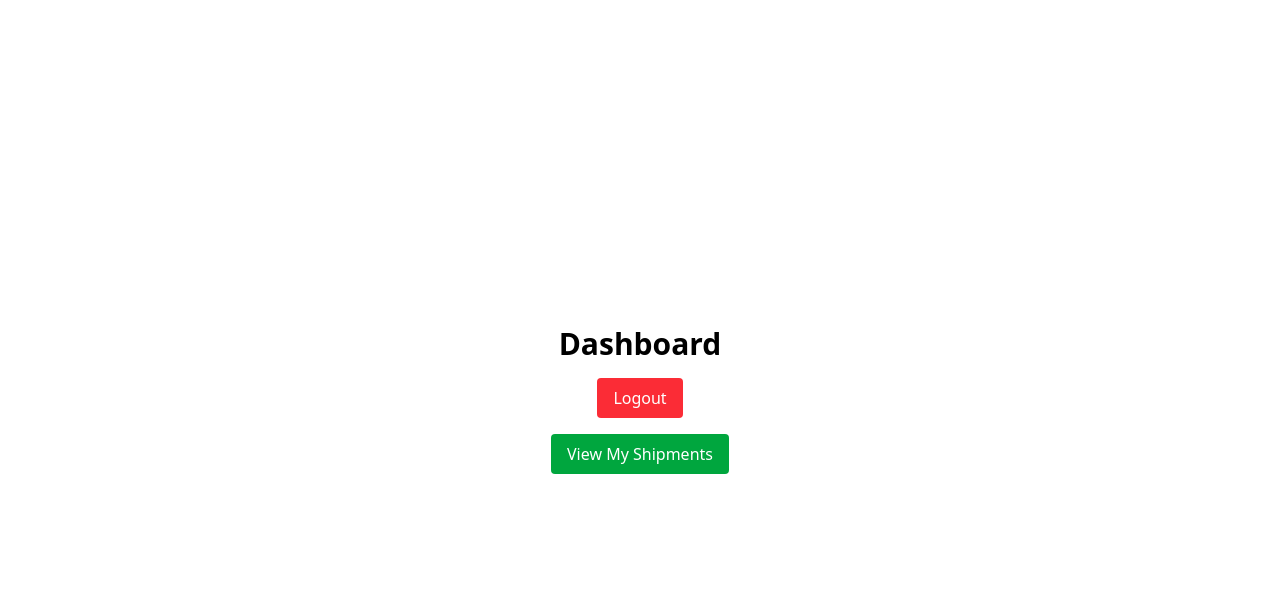
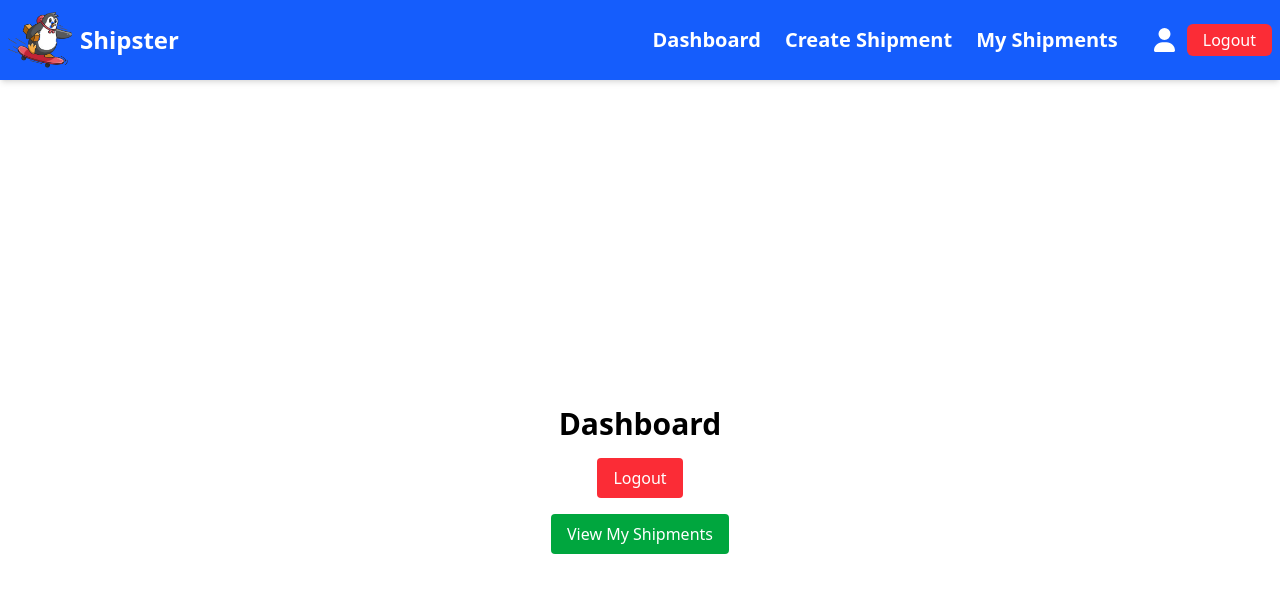
Before and after one commit to sanidhyatilekar18/Shipment_app, a React (Vite) app: page / in a window 1280 px wide. Shown: the top 592 px of the page. Built offline with nearby package versions, Linux system fonts and the light colour scheme; no server answers; sample sign-in values are in the browser's storage.

Commit message:
navbar added

```diff
--- a/package.json
+++ b/package.json
@@ -11,6 +11,9 @@
   },
   "dependencies": {
     "@emailjs/browser": "^4.4.1",
+    "@fortawesome/fontawesome-svg-core": "^6.7.2",
+    "@fortawesome/free-solid-svg-icons": "^6.7.2",
+    "@fortawesome/react-fontawesome": "^0.2.2",
     "@tailwindcss/vite": "^4.1.10",
     "firebase": "^11.9.1",
     "react": "^19.1.0",
--- a/src/App.jsx
+++ b/src/App.jsx
@@ -12,6 +12,7 @@ import AdminDashboard from './pages/AdminDashboard';
 import AdminRoute from './components/AdminRoute';
 import TrackShipment from './pages/TrackShipment';
 import { ToastContainer } from 'react-toastify';
+import Navbar from './components/Navbar';
 
 
 
@@ -22,6 +23,8 @@ function App() {
       <BrowserRouter>
 
         <AuthProvider>
+          <Navbar />
+
           <Routes>
             <Route path="/login" element={<Login />} />
             <Route path="/register" element={<Register />} />
--- /dev/null
+++ b/src/components/Navbar.jsx
@@ -0,0 +1,92 @@
+import React, { useState } from 'react';
+import { Link, useNavigate } from 'react-router-dom';
+import { toast } from 'react-toastify';
+import { FontAwesomeIcon } from '@fortawesome/react-fontawesome';
+import { faBars, faUser } from '@fortawesome/free-solid-svg-icons';
+import { signOut } from 'firebase/auth';
+import { auth } from '../config/firebase';
+import UserProfile from './UserProfile';
+
+function Navbar() {
+  const [menuOpen, setMenuOpen] = useState(false);
+  const [showUserProfile, setShowUserProfile] = useState(false);
+  const navigate = useNavigate();
+
+  const handleLogout = async () => {
+    try {
+      await signOut(auth);
+      toast.success('Logged out successfully');
+      navigate('/login');
+    } catch (error) {
+      console.error('Logout failed:', error);
+      toast.error('Logout failed');
+    }
+  };
+
+  const handleUserProfile = () => {
+    setShowUserProfile((prev) => !prev);
+  };
+
+  return (
+    <nav className="bg-blue-600 text-white shadow-md relative z-50">
+      <div className="max-w-7xl mx-auto px-2 py-3 flex items-center justify-between">
+
+        <div className="flex items-center space-x-4">
+          <button onClick={() => setMenuOpen(!menuOpen)} className="md:hidden">
+            <FontAwesomeIcon icon={faBars} size="xl" />
+          </button>
+          <Link to="/" className="flex items-center space-x-2 text-2xl font-bold">
+            <img src="/ogo.png" alt="Logo" className="h-14 w-16" />
+            <span className='font-bold text-2xl'>Shipster</span>
+          </Link>
+        </div>
+
+
+        <div className="hidden md:flex items-center space-x-6 ">
+          <Link to="/" className="text-xl font-semibold">Dashboard</Link>
+          <Link to="/create-shipment" className="text-xl font-semibold">Create Shipment</Link>
+          <Link to="/shipments" className="text-xl font-semibold">My Shipments</Link>
+
+
+
+          <div className="relative mx-3 space-x-3">
+            <button onClick={handleUserProfile} className="hover:text-gray-200">
+              <FontAwesomeIcon icon={faUser}  size='xl'/>
+            </button>
+            {showUserProfile && (
+              <div className="absolute right-0 mt-2">
+                <UserProfile  />
+              </div>
+            )}
+          </div>
+          {auth.currentUser ? (
+            <button
+              onClick={handleLogout}
+              className="bg-red-500 hover:bg-red-600 text-white px-4 py-1 rounded-md"
+            >
+              Logout
+            </button>
+          ) : (
+            <Link
+              to="/login"
+              className="bg-green-500 hover:bg-green-600 text-white px-4 py-1 rounded-md"
+            >
+              Login
+            </Link>
+          )}
+        </div>
+      </div>
+
+      {menuOpen && (
+        <div className="md:hidden px-4 py-3 bg-blue-500 text-white space-y-2">
+          <Link to="/" onClick={() => setMenuOpen(false)} className="block text-lg">Dashboard</Link>
+          <Link to="/create-shipment" onClick={() => setMenuOpen(false)} className="block text-lg">Create Shipment</Link>
+          <Link to="/shipments" onClick={() => setMenuOpen(false)} className="block text-lg">My Shipments</Link>
+          <button onClick={handleLogout} className="block text-left w-full text-red-300">Logout</button>
+        </div>
+      )}
+    </nav>
+  );
+}
+
+export default Navbar;
--- /dev/null
+++ b/src/components/Sidebar.jsx
@@ -0,0 +1,36 @@
+import React from 'react';
+import { Link, useNavigate } from 'react-router-dom';
+import { useAuth } from '../context/AuthContext';
+import { toast } from 'react-toastify';
+import { signOut } from 'firebase/auth';
+import { auth } from '../config/firebase';
+
+function Sidebar({ isOpen, toggleSidebar }) {
+  const { currentUser } = useAuth();
+  const navigate = useNavigate();
+
+    const handleLogout = async () => {
+      await signOut(auth);
+        toast.success('Logged out successfully');
+      navigate('/login');
+    };
+
+  if (!currentUser) return null;
+
+  return (
+    <div
+      className={`fixed top-0 left-0 h-full bg-blue-50 shadow-md z-40 transform transition-transform duration-300 ease-in-out
+      ${isOpen ? 'translate-x-0' : '-translate-x-full'} md:translate-x-0 md:static md:w-64`}
+    >
+      <div className="p-6 border-b font-bold text-lg text-blue-600">🚚 ShipTrack</div>
+      <nav className="flex flex-col p-4 space-y-4">
+        <Link to="/dashboard" onClick={toggleSidebar} className="hover:text-blue-600 text-black">Dashboard</Link>
+        <Link to="/create-shipment" onClick={toggleSidebar} className="hover:text-blue-600">Create Shipment</Link>
+        <Link to="/shipments" onClick={toggleSidebar} className="hover:text-blue-600">My Shipments</Link>
+        <button onClick={handleLogout} className="text-left text-red-600 hover:underline">Logout</button>
+      </nav>
+    </div>
+  );
+}
+
+export default Sidebar;
--- /dev/null
+++ b/src/components/UserProfile.jsx
@@ -0,0 +1,59 @@
+import React from 'react';
+import { useAuth } from '../context/AuthContext';
+import { signOut } from 'firebase/auth';
+import { auth } from '../config/firebase';
+import { useNavigate } from 'react-router-dom';
+import { toast } from 'react-toastify';
+
+function UserProfile() {
+  const { currentUser } = useAuth();
+  const navigate = useNavigate();
+
+  const handleLogout = async () => {
+    try {
+      await signOut(auth);
+      toast.success('Logged out successfully');
+      navigate('/login');
+    } catch (error) {
+      console.error('Logout error:', error);
+      toast.error('Logout failed');
+    }
+  };
+
+  if (!currentUser) return <p>Loading...</p>;
+
+  return (
+    <div className="max-w-md mx-auto mt-10 p-6 bg-gray-200 text-black rounded-lg shadow-xl">
+      <h2 className="text-2xl font-bold mb-4 text-center">User Profile</h2>
+
+      <div className="flex flex-col items-center space-y-4">
+
+        {currentUser.photoURL ? (
+          <img
+            src={currentUser.photoURL}
+            alt="Profile"
+            className="w-24 h-24 rounded-full"
+          />
+        ) : (
+          <div className="w-24 h-24 rounded-full bg-gray-300 flex items-center justify-center text-2xl text-black">
+            {currentUser.email.charAt(0).toUpperCase()}
+          </div>
+        )}
+
+        <div className="text-center">
+          <p className="text-lg font-semibold">{currentUser.displayName || 'User'}</p>
+          <p className="text-black">{currentUser.email}</p>
+        </div>
+
+        <button
+          onClick={handleLogout}
+          className="bg-red-600 text-white px-4 py-2 rounded hover:bg-red-700"
+        >
+          Logout
+        </button>
+      </div>
+    </div>
+  );
+}
+
+export default UserProfile;
```
Also changed, not shown: public/ogo.png (added), 1 other file (tests, documents, lock files or other folders).
